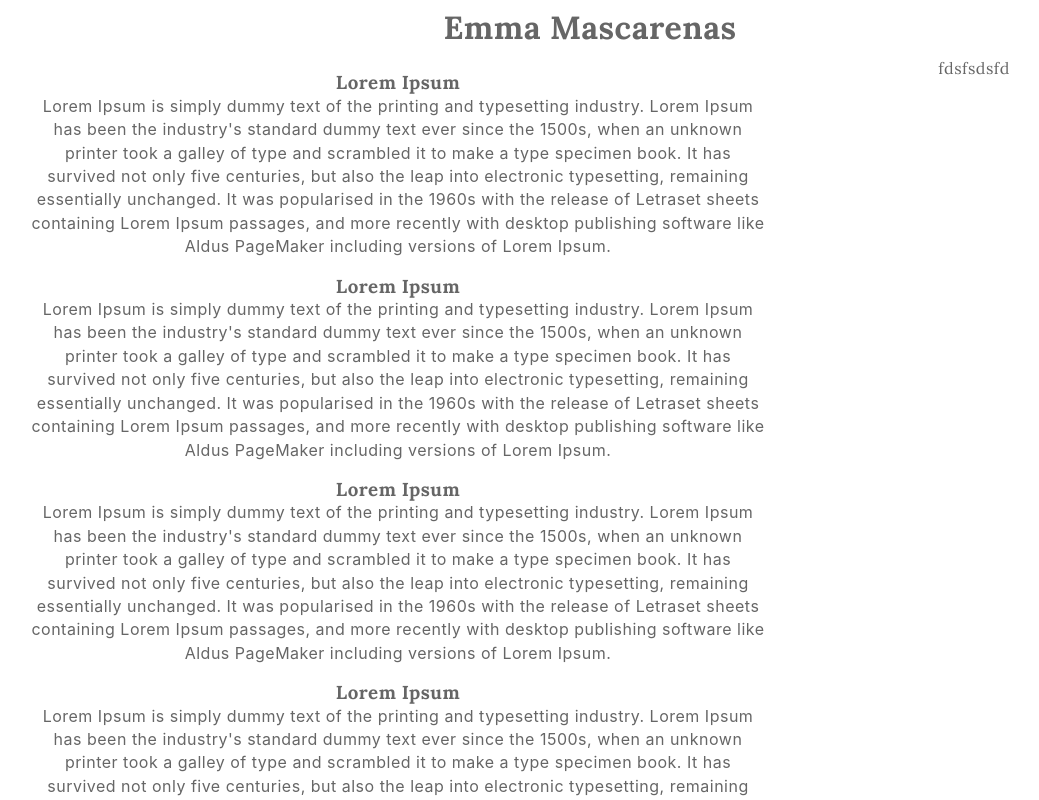
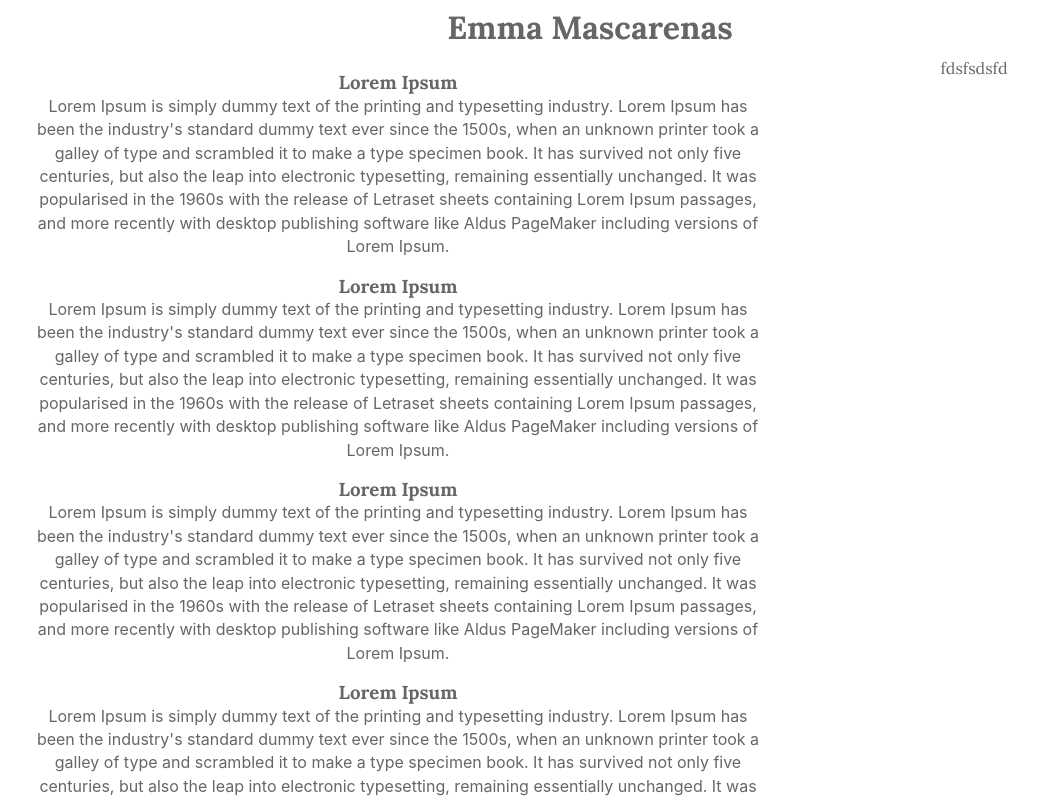
Before and after one commit to ChrisRPeterson/emma-frontend, a React (Create React App) app: page / in a window 1280 px wide. Shown: the top 800 px of the page, without its empty margins (50-1089 px from the left). Built offline with nearby package versions, Linux system fonts and the light colour scheme; a web font is replaced by a local one.

Commit message:
Updated letter spacing to be the default value

```diff
--- a/src/App.js
+++ b/src/App.js
@@ -39,7 +39,7 @@ function App() {
       <Box
         sx={{
           color: 'rgb(102, 102, 102)',
-          letterSpacing: 0.5,
+          // letterSpacing: 0.5,
           lineHeight: '23.4px',
         }}
       >
```
